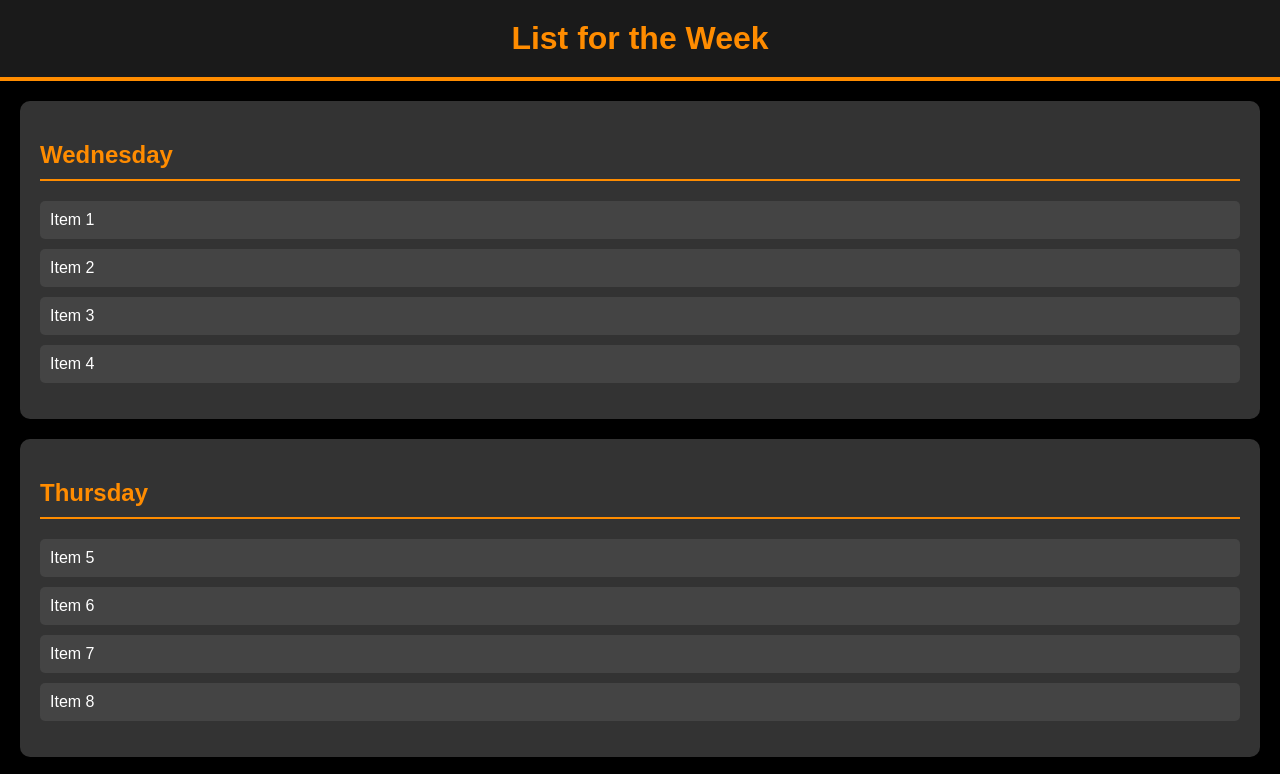
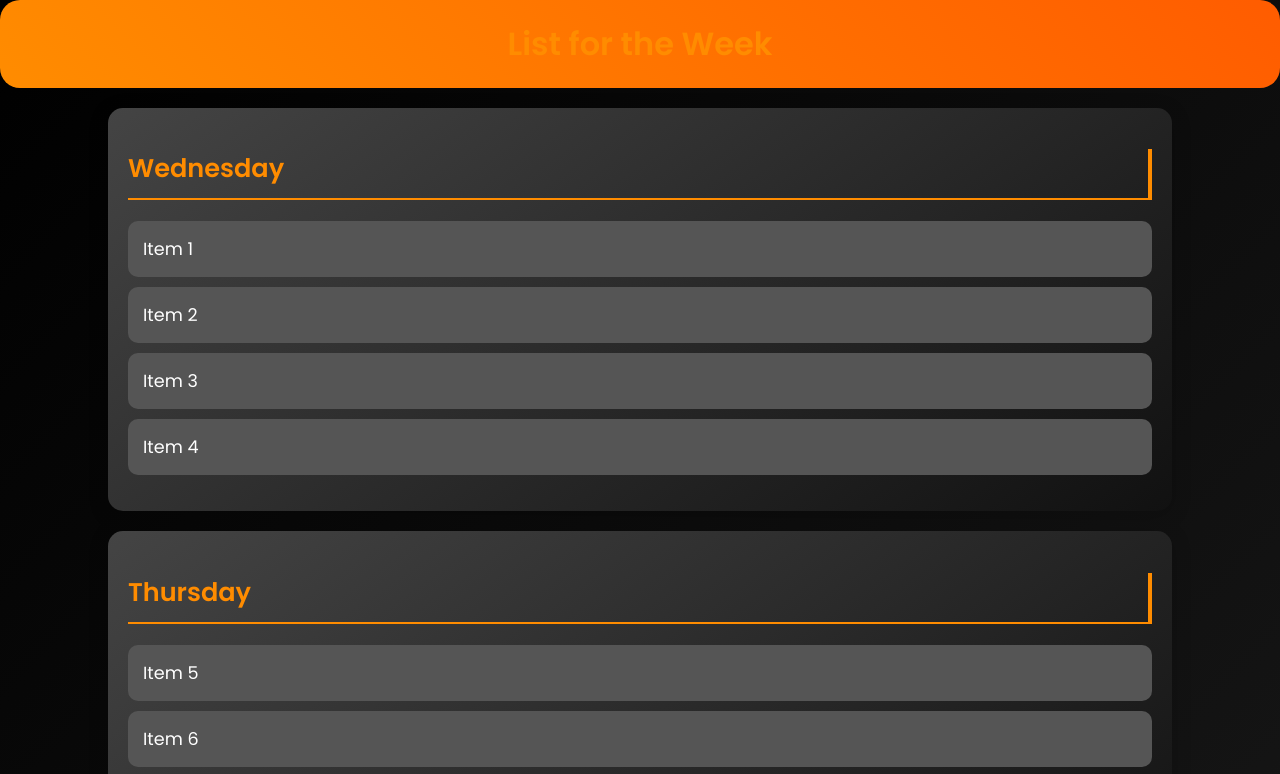
Before and after one commit to kjkohl/random-list, a plain HTML site: page index.html in a window 1280 px wide. Shown: the top 774 px of the page. Drawn offline with Linux system fonts and the light colour scheme.

Commit message:
Update style.css

```diff
--- a/style.css
+++ b/style.css
@@ -1,53 +1,88 @@
-/* General styling */
+/* General styling with modern fonts */
 body, html {
     margin: 0;
     padding: 0;
-    font-family: 'Arial', sans-serif;
-    background-color: #000;
+    font-family: 'Poppins', sans-serif;
+    background: linear-gradient(135deg, #000000, #1A1A1A);
     color: #FFF;
 }
 
+/* Title styling with gradients */
 h1.title {
     text-align: center;
     padding: 20px;
     color: #FF8C00;
-    background-color: #1A1A1A;
+    background: linear-gradient(45deg, #FF8C00, #FF5C00);
     margin: 0;
-    border-bottom: 4px solid #FF8C00;
+    border-radius: 20px;
+    animation: fadeInDown 1s ease-out;
 }
 
-/* Loading screen */
+/* Loading screen with cool animations */
 .loading-screen {
     position: fixed;
     width: 100%;
     height: 100%;
-    background-color: #1A1A1A;
+    background: linear-gradient(45deg, #000000, #333333);
     color: #FF8C00;
     display: flex;
     align-items: center;
     justify-content: center;
+    flex-direction: column;
     font-size: 2rem;
     z-index: 10;
 }
 
-/* Day group container */
+.loader {
+    border: 8px solid #333;
+    border-top: 8px solid #FF8C00;
+    border-radius: 50%;
+    width: 60px;
+    height: 60px;
+    animation: spin 1.5s linear infinite;
+}
+
+@keyframes spin {
+    100% {
+        transform: rotate(360deg);
+    }
+}
+
+/* Day group container with cool hover effect */
 .day-group {
     padding: 20px;
-    margin: 20px;
-    background-color: #333;
-    border-radius: 10px;
-    transition: transform 0.3s ease;
+    margin: 20px auto;
+    background: linear-gradient(145deg, #444, #111);
+    border-radius: 15px;
+    max-width: 80%;
+    box-shadow: 0 4px 20px rgba(0, 0, 0, 0.2);
+    transition: transform 0.4s ease, box-shadow 0.4s ease;
 }
 
 .day-group:hover {
-    transform: translateY(-5px);
+    transform: translateY(-10px);
+    box-shadow: 0 6px 30px rgba(0, 0, 0, 0.4);
 }
 
-/* Day heading */
-h2 {
+/* Day title with typewriter effect */
+.day-title {
     color: #FF8C00;
     border-bottom: 2px solid #FF8C00;
     padding-bottom: 10px;
+    font-size: 1.6rem;
+    animation: typewriter 2s steps(20) 1;
+    overflow: hidden;
+    white-space: nowrap;
+    border-right: 4px solid #FF8C00;
+}
+
+@keyframes typewriter {
+    0% {
+        width: 0;
+    }
+    100% {
+        width: 100%;
+    }
 }
 
 /* List styling */
@@ -57,26 +92,45 @@ ul.list {
 }
 
 ul.list li {
-    background-color: #444;
-    padding: 10px;
+    background-color: #555;
+    padding: 15px;
     margin: 10px 0;
-    border-radius: 5px;
+    border-radius: 10px;
     transition: background-color 0.3s ease;
+    color: #FFF;
+    font-size: 1.1rem;
 }
 
 ul.list li:hover {
-    background-color: #FF8C00;
+    background: linear-gradient(45deg, #FF8C00, #FF3B00);
     color: #000;
 }
 
-/* Animation for content */
+/* Fade-in content animation */
 .content {
     opacity: 0;
-    animation: fadeIn 1.5s forwards ease-in;
+    animation: fadeInUp 1.5s forwards ease-in-out;
 }
 
-@keyframes fadeIn {
+@keyframes fadeInUp {
+    0% {
+        opacity: 0;
+        transform: translateY(20px);
+    }
     100% {
         opacity: 1;
+        transform: translateY(0);
     }
 }
+
+/* Fade-in down for title */
+@keyframes fadeInDown {
+    0% {
+        opacity: 0;
+        transform: translateY(-20px);
+    }
+    100% {
+        opacity: 1;
+        transform: translateY(0);
+    }
+}
```
